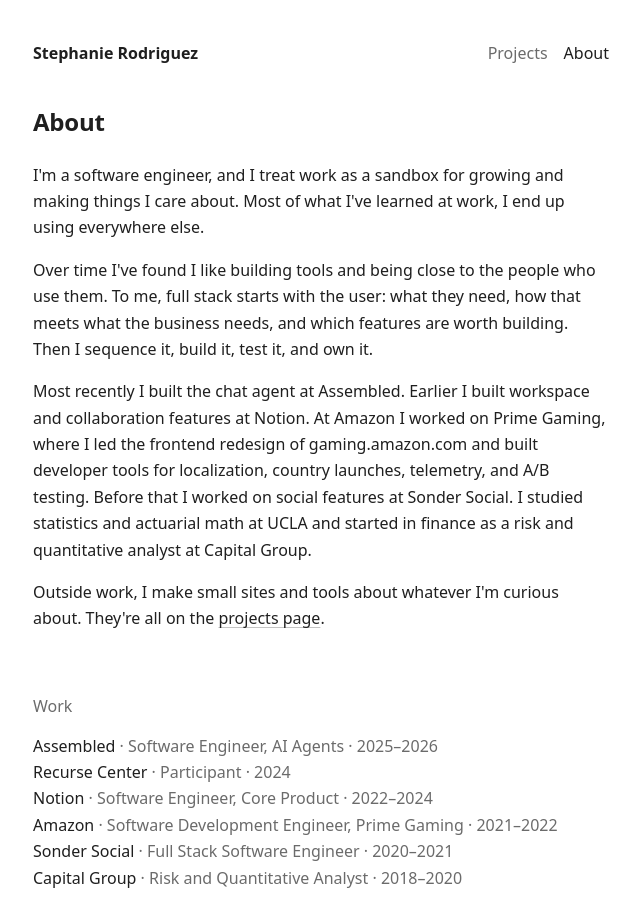
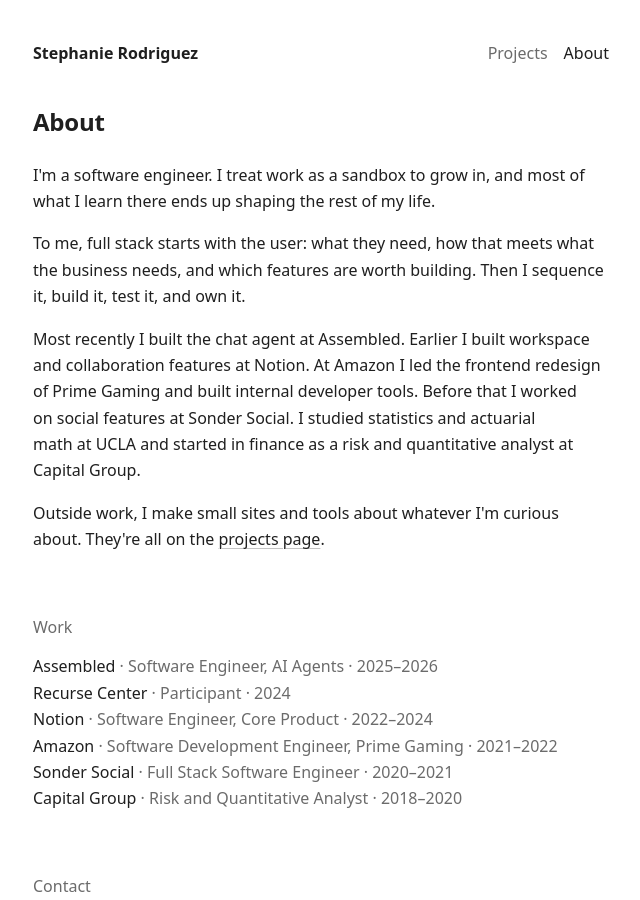
Before and after one commit to stannrodriguez/website, an Astro site: page /website/about in a window 1280 px wide. Shown: the top 900 px of the page, without its empty margins (319-959 px from the left). Built offline with nearby package versions, Linux system fonts and the light colour scheme; Astro itself is replaced by a stand-in of ours.

Commit message:
About: Polly round three

```diff
--- a/src/pages/about.astro
+++ b/src/pages/about.astro
@@ -10,18 +10,17 @@
 
   <div class="prose">
     <p>
-      I'm a software engineer, and I treat work as a sandbox for growing and making things I care about. Most of what
-      I've learned at work, I end up using everywhere else.
+      I'm a software engineer. I treat work as a sandbox to grow in, and most of what I learn there ends up shaping
+      the rest of my life.
     </p>
     <p>
-      Over time I've found I like building tools and being close to the people who use them. To me, full stack starts
+      To me, full stack starts
       with the user: what they need, how that meets what the business needs, and which features are worth building.
       Then I sequence it, build it, test it, and own it.
     </p>
     <p>
       Most recently I built the chat agent at Assembled. Earlier I built workspace and collaboration features at
-      Notion. At Amazon I worked on Prime Gaming, where I led the frontend redesign of gaming.amazon.com and built
-      developer tools for localization, country launches, telemetry, and A/B testing. Before that I worked on social
+      Notion. At Amazon I led the frontend redesign of Prime Gaming and built internal developer tools. Before that I worked on social
       features at Sonder Social. I studied statistics and actuarial math at UCLA and started in finance as a risk and
       quantitative analyst at Capital Group.
     </p>
```
